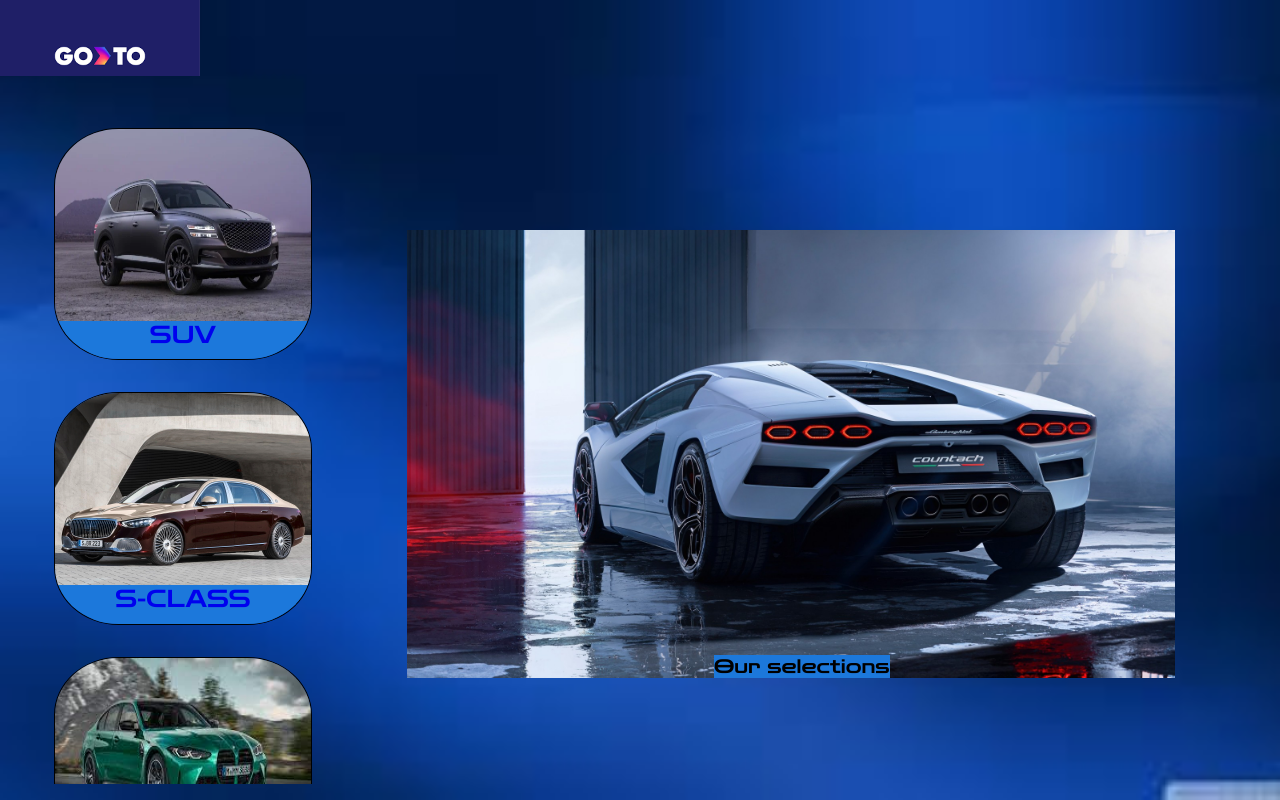
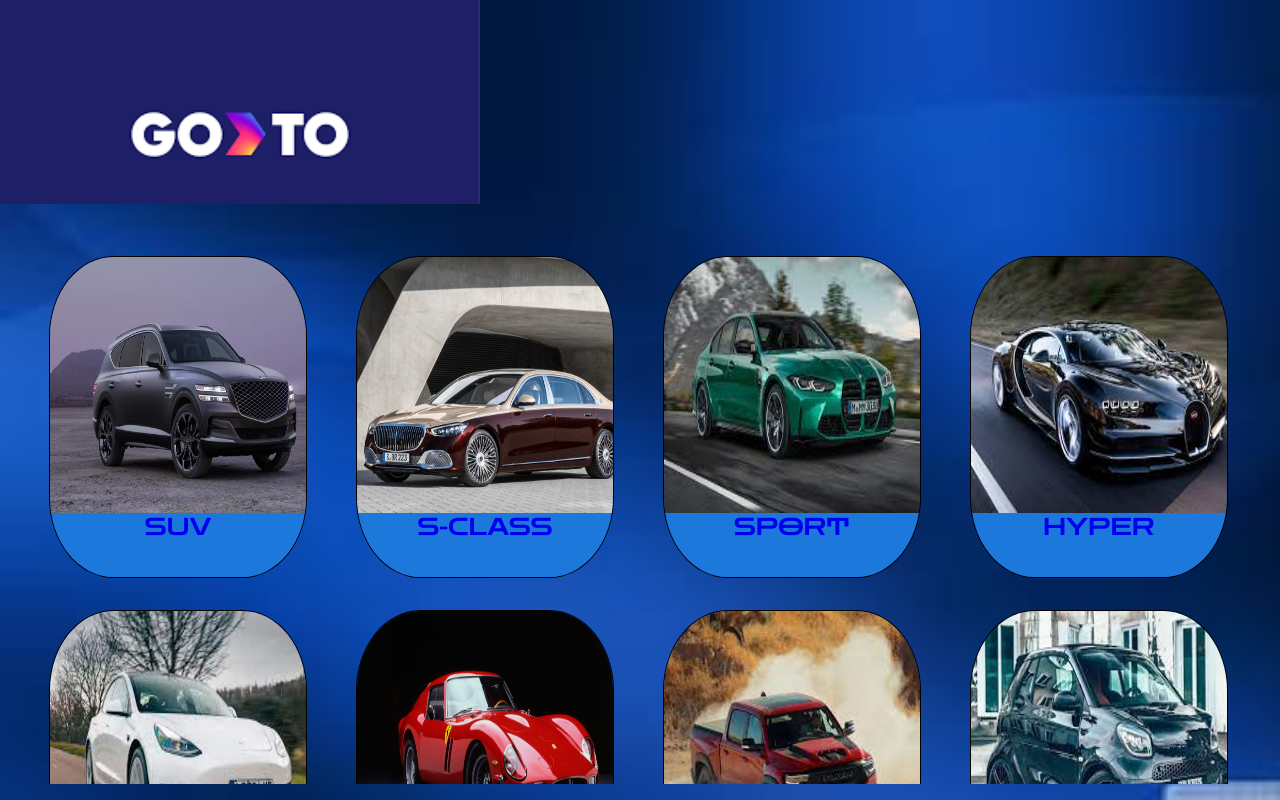
Before and after one commit to Java50Anatoly-Bystrov/html-css-js-introduction, a plain HTML site: page Car sharing - gallery /index.html in a window 1280 px wide. Drawn offline with Linux system fonts and the light colour scheme.

Commit message:
HW#9 adds events listener

```diff
--- a/Car sharing - gallery /index.html
+++ b/Car sharing - gallery /index.html
@@ -10,9 +10,10 @@
 </head>
 <body>
     <header class="logo"></header>
-    <main class="main-class">
+    <main class="main-class hidden">
         <section class="details-container">
             <div class="details-frame">
+                <button id="hide-button" onclick="hideDetails()"> Exit </button>
                 <img src="images/2022_lamborghini_countach_lpi_800_5_4k_hd_cars-1920x1080.jpeg" class="lambo-class">
                 <span class ="anotation"><big>Our selections</big></span>
             </div>
--- a/Car sharing - gallery /src/cars.js
+++ b/Car sharing - gallery /src/cars.js
@@ -1,7 +1,16 @@
 const detailsImage = document.querySelector(".lambo-class");
 const detailsTitle = document.querySelector(".anotation");
 const anchorElements = document.querySelectorAll(".thumbnails-anchor");
+const mainElement = document.querySelector(".main-class");
+const HIDDEN ="hidden";
+function showDetail(){
+mainElement.classList.remove(HIDDEN);
+}
+function hideDetails() {
+ mainElement.classList.add(HIDDEN);
+}
 function setDetails(anchor){
+    showDetail();
     detailsImage.src = anchor.getAttribute("data-details-image");
     detailsTitle.innerHTML = anchor.getAttribute("data-details-title");
 }
@@ -11,3 +20,4 @@ for(let i = 0; i < anchorElements.length; i++)
         setDetails(anchorElements[i]);
     })
 }
+hideButtonElement.addEventListener("click",hideDetails);
--- a/Car sharing - gallery /styles/cars.css
+++ b/Car sharing - gallery /styles/cars.css
@@ -24,13 +24,14 @@ body{
 }
 .logo{
     display:flex;
-    font-size: 50rem;
+    font-size: 50vh;
     background: url(../images/images.png);
     background-size: cover;
     width: 40%;
     height: 10%;
     margin-left: 0vh;
 }
+
 .details-frame{
     position: relative;
 }
@@ -42,17 +43,32 @@ body{
     display: flex;
     flex-direction: column;
 }
+.main-class.hidden{
+    --thumbnails-image-width: 10vw;
+    --thumbnails-image-height: 5vw;
+    --thumbnails-title-height: calc(var(--thumbnails-image-height) * 0.2);
+    justify-content: space-around;
+    }
 .anotation{
     bottom: 0vh;
-    left: 40%;
+    left: 25%;
     position: absolute;
+    text-align: center;
     font-family: ZenDots;
     background-color : rgb(28, 120, 219)
+}
+#hide-button{
+    position: absolute;
+    right:5vh;
+    top:3vh;
 }
 .details-container{
     display: flex;
     flex-direction: column;
     justify-content: center;
+}
+.hidden .details-container{
+display: none;
 }
 .lambo-class{
     display: block;
@@ -64,12 +80,22 @@ body{
 .thumbnails-list{
     display: flex;
     flex-wrap: wrap;
-    max-height: 45vh;
+    max-height: 50vh;
     overflow-y:scroll;
     list-style: none;
     justify-content: space-evenly;
-    padding-left: 0;
     font-family: ZenDots;
+    margin-right: 12vw;
+    padding-right: 0vh;
+}
+.hidden .thumbnails-list{
+    max-height: 85vh;
+    justify-content:space-evenly;
+}
+.hidden .thumbnails-item{
+    display: block;
+    width: 30vw;
+    height: 25vw;
 }
 .thumbnails-anchor{
  text-decoration: none;
@@ -80,14 +106,16 @@ margin-top: 4vh;
 border-radius: 25%;
 overflow: hidden;
 margin-left: 1vw;
+width: 30vw;
+height: 25vw;
 }
 .thumbnails-item:hover{
     transform: scale(1.1);
 }
 .thumbnails-image{
     display: block;
-    width: 25vw;
-    height: 15vw;
+    width: 30vw;
+    height: 20vw;
 }
 .thumbnails-title{
     display: block;
@@ -111,22 +139,36 @@ margin-left: 1vw;
     .thumbnails-item{
         min-height: 18vw;
     }
+    .hidden .thumbnails-item{
+        width: 35vw;
+        height: 25vw;
+    }
     .thumbnails-list{
         order: -1;
         flex-direction: column;
         flex-wrap:nowrap;
-        max-height: 80vh;
-        max-width: 22vw;
-        justify-content: flex-start;
-        padding-right:95px;
+        max-height: 85vh;
+        max-width: 25vw;
+    }
+    .hidden .thumbnails-list {
+        max-height: 70vh;
+        flex-direction: row;
+        flex-wrap: wrap;
+        justify-content: center;
+        justify-content: space-evenly;
+        margin-right: 2vh;
     }
     .lambo-class{
         max-width: 60vw;
         max-height: 40vw;
     }
     .thumbnails-image {
-        width: 20vw;
+        width: 25vw;
         height: 15vw;
+    }
+    .hidden .thumbnails-image{
+        width: 22vw;
+        height: 20vw;
     }
     .thumbnails-title{
         text-transform: uppercase;
@@ -136,10 +178,9 @@ margin-left: 1vw;
         background-color: rgb(28, 120, 219)
     }
     .logo{
-        display:flex;
          font-size: 10vh;
          background-size: cover;
-         width: 25vh;
+         width: 35vh;
         height: 40vh;
     }
     @media (min-width: 1000px) {
@@ -147,13 +188,30 @@ margin-left: 1vw;
             margin-top: 4vh;
             margin-right: 5vw;
         }
+        .logo{
+            justify-content: center;
+            font-size: 10vh;
+            background-size: cover;
+            width: 60vh;
+            height: 40vh;
+        }
         .thumbnails-list {
-
             margin-top: 2.5vh;
-            max-height: 86vh;
+            max-height: 100vh;
+            margin-left: 0;
+            padding-left: 0;
+            max-width: fit-content;
         }
         .thumbnails-title {
             font-size: 1.5em;
         }
+        .thumbnails-item{
+            width: 23vw;
+            height: 5vw;
+        }
+         .hidden .thumbnails-item{
+            width: 20vw;
+            height: 25vw;
+        }
     }
 }
```
